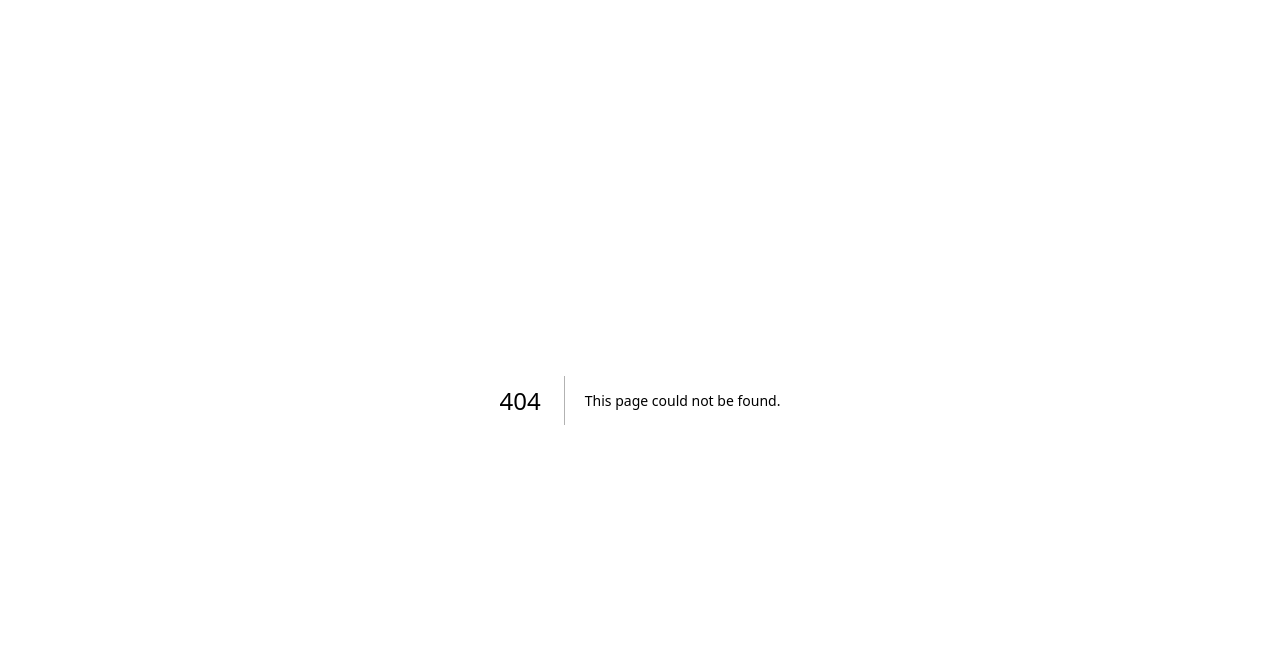
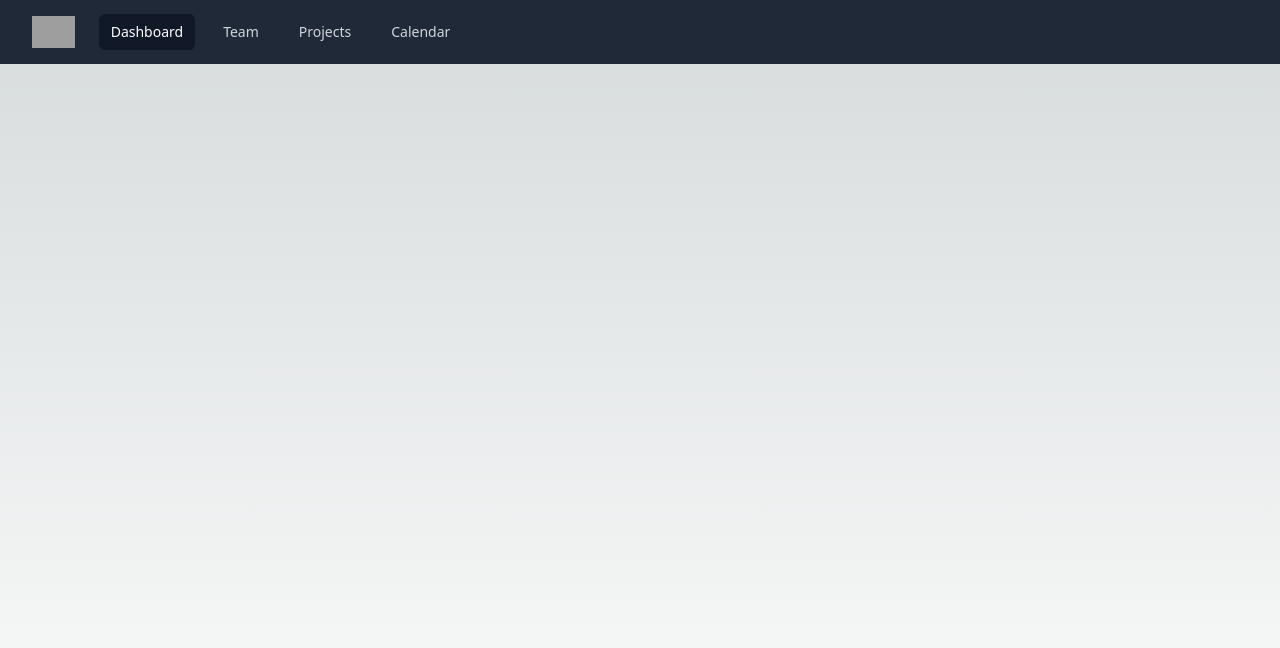
Before and after one commit to Giantwheel-Technology/minasa-agency, a Next.js app: page /about in a window 1280 px wide. Before the commit this address had no page. Shown: the top 648 px of the page. Built offline with nearby package versions, Linux system fonts and the light colour scheme; grey boxes are pictures that could not be loaded.

Commit message:
added zoho verify cred

```diff
--- /dev/null
+++ b/components/Navbar.js
@@ -0,0 +1,93 @@
+import React from 'react'
+import Link from 'next/link'
+import '@/styles/Home.module.css'
+import { Fragment } from 'react'
+import { Disclosure, Menu, Transition } from '@headlessui/react'
+
+const navigation = [
+  { name: 'Dashboard', href: '#', current: true },
+  { name: 'Team', href: '#', current: false },
+  { name: 'Projects', href: '#', current: false },
+  { name: 'Calendar', href: '#', current: false },
+]
+
+function classNames(...classes) {
+  return classes.filter(Boolean).join(' ')
+}
+
+
+
+export const Navbar = () => {
+  return (
+    <Disclosure as="nav" className="bg-gray-800">
+      {({ open }) => (
+        <>
+          <div className="mx-auto max-w-7xl px-2 sm:px-6 lg:px-8">
+            <div className="relative flex h-16 items-center justify-between">
+              <div className="absolute inset-y-0 left-0 flex items-center sm:hidden">
+                {/* Mobile menu button*/}
+                <Disclosure.Button className="inline-flex items-center justify-center rounded-md p-2 text-gray-400 hover:bg-gray-700 hover:text-white focus:outline-none focus:ring-2 focus:ring-inset focus:ring-white">
+                  <span className="sr-only">Open main menu</span>
+                </Disclosure.Button>
+              </div>
+              <div className="flex flex-1 items-center justify-center sm:items-stretch sm:justify-start">
+                <div className="flex flex-shrink-0 items-center">
+                  <img
+                    className="block h-8 w-auto lg:hidden"
+                    src="https://tailwindui.com/img/logos/mark.svg?color=indigo&shade=500"
+                    alt="Your Company"
+                  />
+                  <img
+                    className="hidden h-8 w-auto lg:block"
+                    src="https://tailwindui.com/img/logos/mark.svg?color=indigo&shade=500"
+                    alt="Your Company"
+                  />
+                </div>
+                <div className="hidden sm:ml-6 sm:block">
+                  <div className="flex space-x-4">
+                    {navigation.map((item) => (
+                      <a
+                        key={item.name}
+                        href={item.href}
+                        className={classNames(
+                          item.current ? 'bg-gray-900 text-white' : 'text-gray-300 hover:bg-gray-700 hover:text-white',
+                          'rounded-md px-3 py-2 text-sm font-medium'
+                        )}
+                        aria-current={item.current ? 'page' : undefined}
+                      >
+                        {item.name}
+                      </a>
+                    ))}
+                  </div>
+                </div>
+              </div>
+
+            </div>
+          </div>
+
+          <Disclosure.Panel className="sm:hidden">
+            <div className="space-y-1 px-2 pt-2 pb-3">
+              {navigation.map((item) => (
+                <Disclosure.Button
+                  key={item.name}
+                  as="a"
+                  href={item.href}
+                  className={classNames(
+                    item.current ? 'bg-gray-900 text-white' : 'text-gray-300 hover:bg-gray-700 hover:text-white',
+                    'block rounded-md px-3 py-2 text-base font-medium'
+                  )}
+                  aria-current={item.current ? 'page' : undefined}
+                >
+                  {item.name}
+                </Disclosure.Button>
+              ))}
+            </div>
+          </Disclosure.Panel>
+        </>
+      )}
+    </Disclosure>
+
+  )
+}
+
+export default Navbar
--- a/package.json
+++ b/package.json
@@ -9,10 +9,16 @@
     "lint": "next lint"
   },
   "dependencies": {
+    "@headlessui/react": "^1.7.13",
     "eslint": "8.35.0",
     "eslint-config-next": "13.2.4",
     "next": "^13.2.4",
     "react": "^18.2.0",
     "react-dom": "^18.2.0"
+  },
+  "devDependencies": {
+    "autoprefixer": "^10.4.14",
+    "postcss": "^8.4.21",
+    "tailwindcss": "^3.2.7"
   }
 }
--- a/pages/_app.js
+++ b/pages/_app.js
@@ -1,5 +1,11 @@
-import '@/styles/globals.css'
+import Navbar from '@/components/Navbar'
+import '../styles/globals.css'
+
+
 
 export default function App({ Component, pageProps }) {
-  return <Component {...pageProps} />
+  return <>
+  <Navbar/>
+  <Component {...pageProps} />
+  </>
 }
--- /dev/null
+++ b/pages/about.js
@@ -0,0 +1,16 @@
+import React from 'react'
+import styles from '@/styles/Home.module.css'
+
+export const about = () => {
+  return (
+    <>
+    <main className={styles.main}>
+
+
+    </main>
+    </>
+
+  )
+}
+
+export default about
--- /dev/null
+++ b/pages/contact.js
@@ -0,0 +1,8 @@
+import React from 'react'
+
+export const contact = () => {
+  return (
+    <div>contact</div>
+  )
+}
+export default contact
--- a/pages/index.js
+++ b/pages/index.js
@@ -2,6 +2,7 @@
 import Image from 'next/image'
 import { Inter } from 'next/font/google'
 import styles from '@/styles/Home.module.css'
+
 
 const inter = Inter({ subsets: ['latin'] })
 
@@ -45,7 +46,7 @@
             src="/logodark.svg"
             alt="Next.js Logo"
             width={220}
-            height={45}
+            height={55}
             priority
           />
           {/* <div className={styles.thirteen}>
--- /dev/null
+++ b/pages/work.js
@@ -0,0 +1,8 @@
+import React from 'react'
+
+export const work = () => {
+  return (
+    <div>work</div>
+  )
+}
+export default work
--- /dev/null
+++ b/postcss.config.js
@@ -0,0 +1,6 @@
+module.exports = {
+  plugins: {
+    tailwindcss: {},
+    autoprefixer: {},
+  },
+}
--- a/styles/globals.css
+++ b/styles/globals.css
@@ -1,3 +1,6 @@
+@tailwind base;
+@tailwind components;
+@tailwind utilities;
 :root {
   --max-width: 1100px;
   --border-radius: 12px;
--- /dev/null
+++ b/tailwind.config.js
@@ -0,0 +1,13 @@
+/** @type {import('tailwindcss').Config} */
+module.exports = {
+  purge: [],
+  purge: ['./pages/**/*.{js,ts,jsx,tsx}', './components/**/*.{js,ts,jsx,tsx}'],
+   darkMode: false, // or 'media' or 'class'
+   theme: {
+     extend: {},
+   },
+   variants: {
+     extend: {},
+   },
+   plugins: [],
+ }
--- /dev/null
+++ b/zohoverify/verifyforzoho.html
@@ -0,0 +1 @@
+96398660
```
Also changed, not shown: 1 other file (tests, documents, lock files or other folders).
